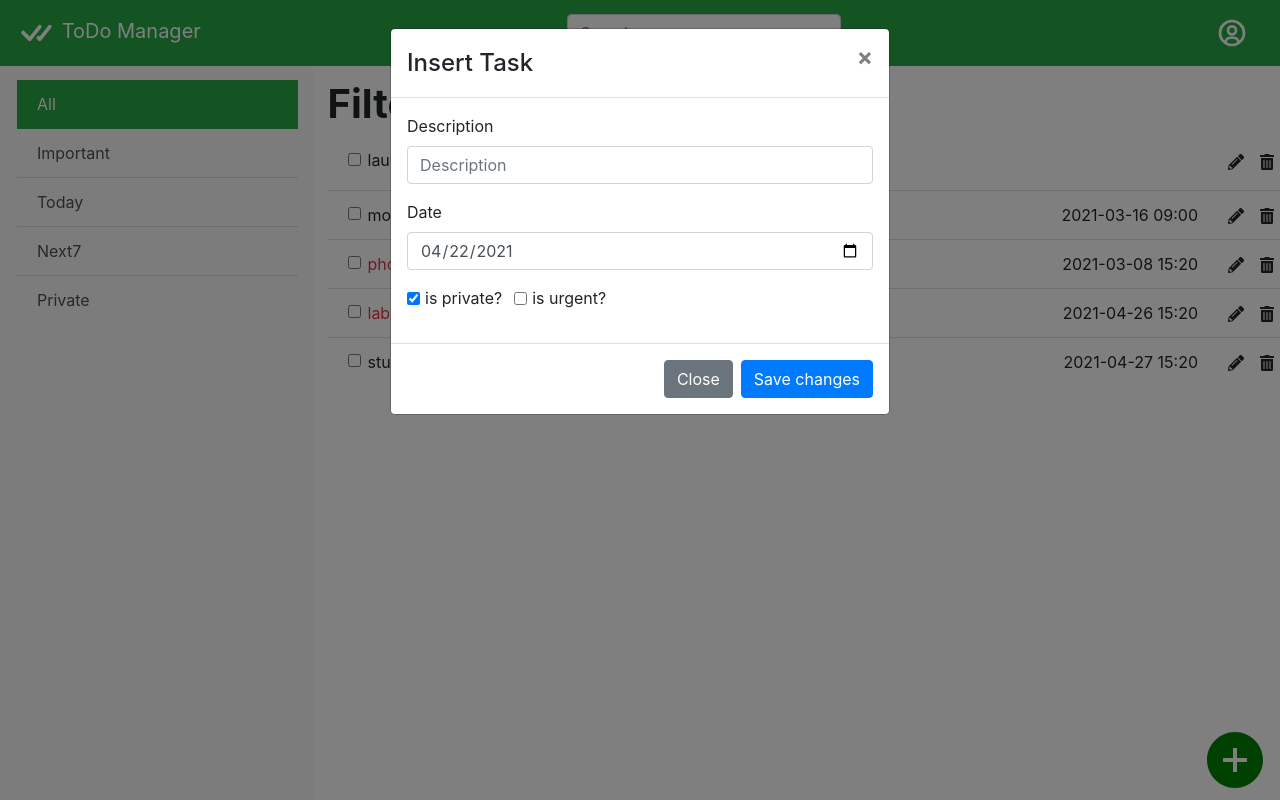
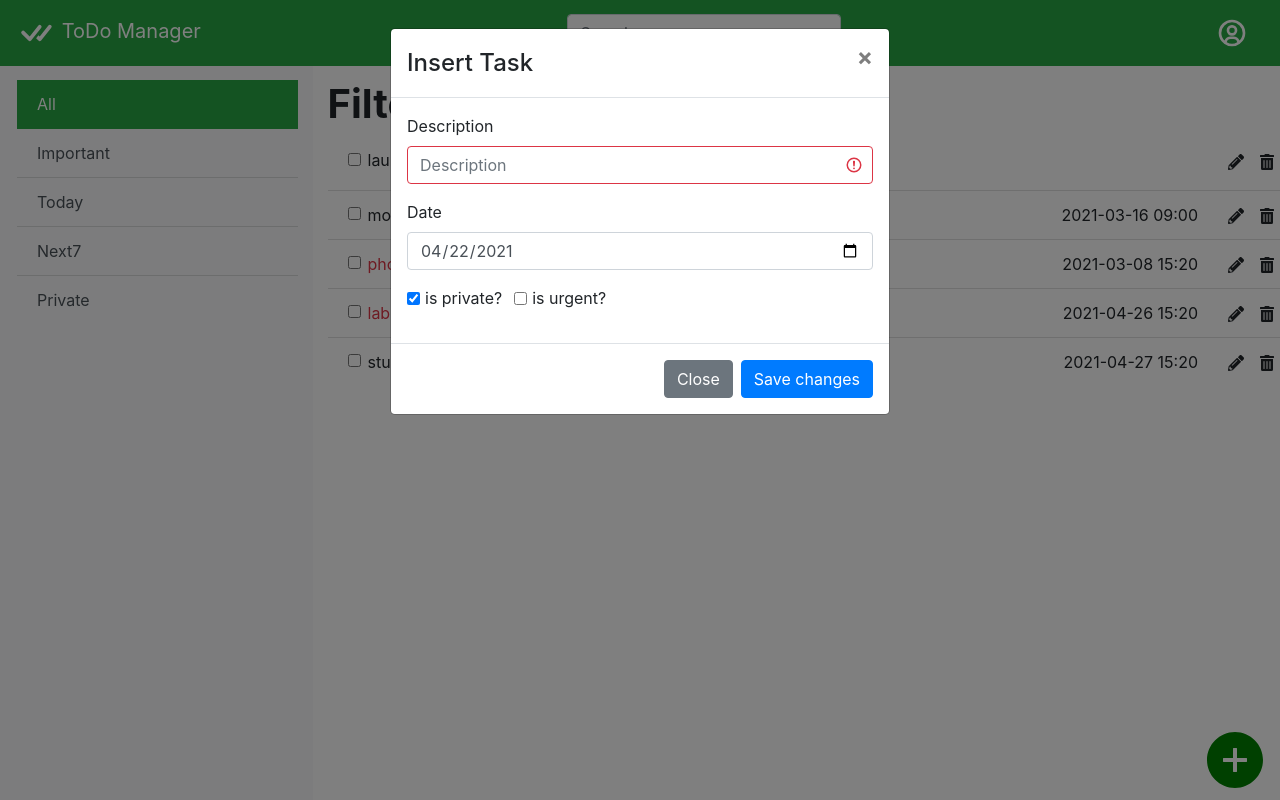
Before and after one commit to tndevelop/Website-TaskList, a React (Create React App) app in the folder biglab1/: page / in a window 1280 px wide. Both pictures are taken after a click on the icon 1235 px from the left and 760 px from the top of the page. Built offline with nearby package versions, Linux system fonts and the light colour scheme.

Commit message:
Added better validation

```diff
--- a/biglab1/src/components/MainContent.js
+++ b/biglab1/src/components/MainContent.js
@@ -43,13 +43,17 @@ function MyForm(props) {
     resetFormFields();
   };
   //Validate form
-  const ValidateForm = () => {
-    return description !== "" && date.isSameOrAfter(dayjs(), "date");
+  const validDescription = () => {
+    return description.length !== 0 && description.search(/^\s+$/gm) === -1;
   };
+  const validDeadline = () => {
+    return date.isSameOrAfter(dayjs(), "day");
+  };
+
   //Confirm adding a task
-  const SubmitChanges = (event) => {
+  const submitChanges = (event) => {
     event.preventDefault();
-    if (!ValidateForm()) return;
+    if (!validDescription() || !validDeadline()) return;
     props.createElement(description, isUrgent, isPrivate, date);
     resetFormFields();
     setHidden(true);
@@ -79,7 +83,8 @@ function MyForm(props) {
               <Form.Control
                 type="text"
                 placeholder="Description"
-                defaultValue={description}
+                isInvalid={!validDescription()}
+                value={description}
                 onChange={(event) => setDescription(event.target.value)}
               />
             </Form.Group>
@@ -87,10 +92,14 @@ function MyForm(props) {
             <Form.Group controlId="selectedDate">
               <Form.Label>Date</Form.Label>
               <Form.Control
+                isInvalid={!validDeadline()}
                 type="date"
-                defaultValue={date.format("YYYY-MM-DD")}
+                value={date.format("YYYY-MM-DD")}
                 onChange={(event) => setDate(dayjs(event.target.value))}
               />
+              <Form.Control.Feedback type="invalid">
+                Date must be today or after
+              </Form.Control.Feedback>
             </Form.Group>
 
             <Form.Group controlId="formBasicCheckbox">
@@ -116,7 +125,7 @@ function MyForm(props) {
           <Button onClick={hideAndReset} variant="secondary">
             Close
           </Button>
-          <Button onClick={SubmitChanges} variant="primary">
+          <Button onClick={submitChanges} variant="primary">
             Save changes
           </Button>
         </Modal.Footer>
```
